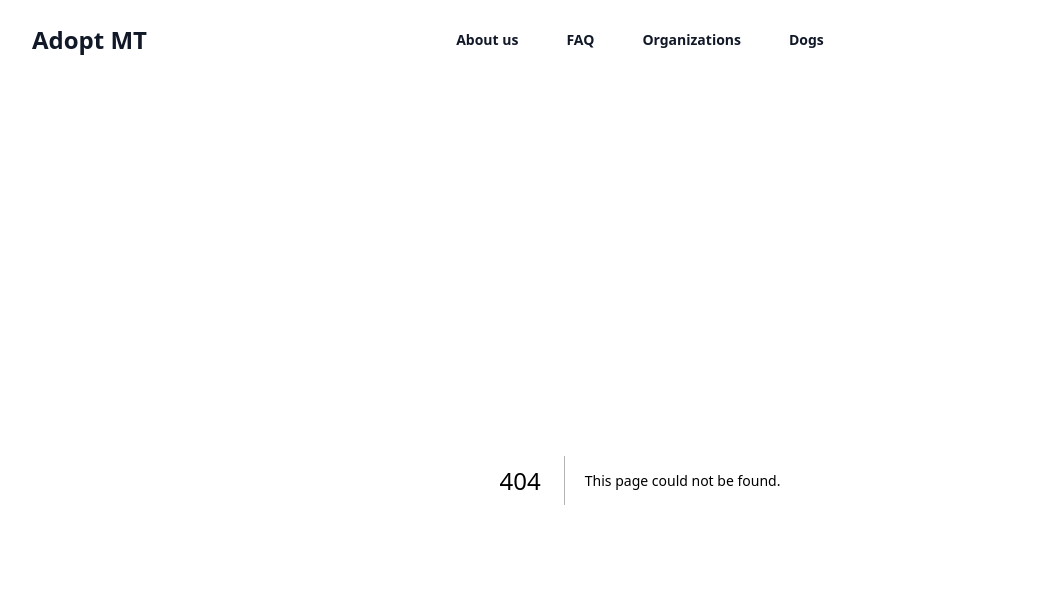
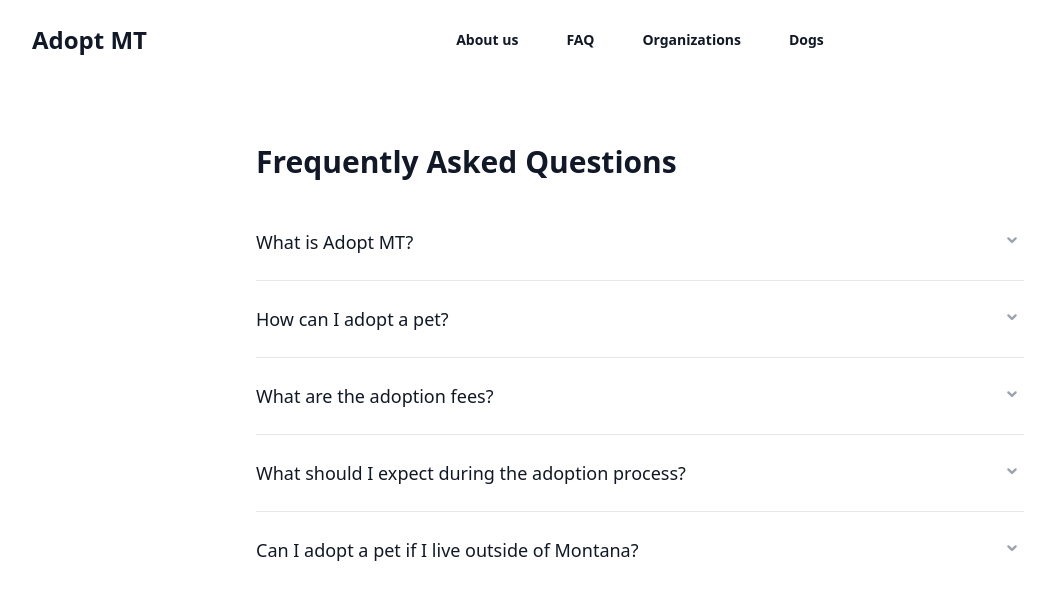
Before and after one commit to mematthew123/adopt-a-dog, a Next.js app: page /faq in a window 1280 px wide. Before the commit this address had no page. Shown: the top 600 px of the page, without its empty margins (0-1055 px from the left). Built offline with nearby package versions, Linux system fonts and the light colour scheme.

Commit message:
updated bg added faqs page

```diff
--- a/components/Header.tsx
+++ b/components/Header.tsx
@@ -5,7 +5,7 @@ import Link from 'next/link'
 
 const navigation = [
   { name: 'About us', href: '/about' },
-  { name: 'FAQ', href: '#' },
+  { name: 'FAQ', href: '/faq' },
   { name: 'Organizations', href: '/organizations' },
   { name: 'Dogs', href: '/dogs' },
 ]
--- a/components/Organizations.tsx
+++ b/components/Organizations.tsx
@@ -54,7 +54,7 @@ export default function Organizations({}: Props) {
   }
 
   return (
-    <div className="grid grid-cols-1 md:grid-cols-2 gap-6">
+    <div className="grid grid-cols-1 md:grid-cols-2 gap-6 bg-gray-50">
       {organizations.map((org) => (
         <div
           key={org.id}
--- /dev/null
+++ b/components/Question.tsx
@@ -0,0 +1,52 @@
+import React from "react";
+
+type QuestionProps = {
+  question: string;
+  answer: string;
+  isExpanded: boolean;
+  onQuestionClick: () => void;
+};
+
+const Question: React.FC<QuestionProps> = ({
+  question,
+  answer,
+  isExpanded,
+  onQuestionClick,
+}) => {
+  return (
+    <div className="pt-6">
+      <dt className="text-lg">
+        <button
+          className="text-left w-full flex justify-between items-start text-gray-400"
+          onClick={onQuestionClick}
+        >
+          <span className="font-medium text-gray-900">{question}</span>
+          <span className="ml-6 h-7 flex items-center">
+            <svg
+              className={`${
+                isExpanded ? "-rotate-180" : "rotate-0"
+              } w-6 h-6 transform`}
+              xmlns="http://www.w3.org/2000/svg"
+              viewBox="0 0 20 20"
+              fill="currentColor"
+              aria-hidden="true"
+            >
+              <path
+                fillRule="evenodd"
+                d="M6.293 6.293a1 1 0 011.414 0L10 8.586l2.293-2.293a1 1 0 011.414 1.414l-3 3a1 1 0 01-1.414 0l-3-3a1 1 0 010-1.414z"
+                clipRule="evenodd"
+              />
+            </svg>
+          </span>
+        </button>
+      </dt>
+      {isExpanded && (
+        <dd className="mt-2 pr-12">
+          <p className="text-base text-gray-500">{answer}</p>
+        </dd>
+      )}
+    </div>
+  );
+};
+
+export default Question;
--- a/pages/cats.tsx
+++ b/pages/cats.tsx
@@ -3,7 +3,7 @@ import Image from "next/image";
 
 const cats = () => {
   return (
-    <div className="bg-gray-100 min-h-screen">
+    <div className="bg-gray-50 min-h-screen">
       <h2 className=" py-2 font-bold underline-offest-1 text-3xl text-center ">
         Coming Soon, Cats!
       </h2>
--- /dev/null
+++ b/pages/faq.tsx
@@ -0,0 +1,70 @@
+import React, { useState } from "react";
+import Question from "../components/Question";
+
+const questions = [
+  {
+    id: 1,
+    question: "What is Adopt MT?",
+    answer:
+      "Adopt MT is a website that helps connect potential pet owners with animal shelters and rescues in Montana.",
+  },
+  {
+    id: 2,
+    question: "How can I adopt a pet?",
+    answer:
+      "To adopt a pet, simply browse our listings of available animals and contact the shelter or rescue organization to start the adoption process.",
+  },
+  {
+    id: 3,
+    question: "What are the adoption fees?",
+    answer:
+      "Adoption fees vary depending on the shelter or rescue organization, as well as the animal being adopted. Please contact the organization for more information.",
+  },
+  {
+    id: 4,
+    question: "What should I expect during the adoption process?",
+    answer:
+      "The adoption process typically involves filling out an application, meeting with the animal, and potentially undergoing a home check. The organization will be able to provide more specific information about their adoption process.",
+  },
+  {
+    id: 5,
+    question: "Can I adopt a pet if I live outside of Montana?",
+    answer:
+      "Adopt MT focuses on connecting potential pet owners with animal shelters and rescues in Montana, so we recommend searching for organizations in your local area.",
+  },
+];
+
+const FAQ = () => {
+  const [expandedQuestionIds, setExpandedQuestionIds] = useState([]);
+
+  const handleQuestionClick = (id) => {
+    if (expandedQuestionIds.includes(id)) {
+      setExpandedQuestionIds(expandedQuestionIds.filter((q) => q !== id));
+    } else {
+      setExpandedQuestionIds([...expandedQuestionIds, id]);
+    }
+  };
+
+  return (
+    <div className="max-w-7xl mx-auto py-16 px-4 sm:px-6 lg:px-8">
+      <div className="max-w-3xl mx-auto">
+        <h2 className="text-3xl font-extrabold text-gray-900">
+          Frequently Asked Questions
+        </h2>
+        <dl className="mt-6 space-y-6 divide-y divide-gray-200">
+          {questions.map((q) => (
+            <Question
+              key={q.id}
+              question={q.question}
+              answer={q.answer}
+              isExpanded={expandedQuestionIds.includes(q.id)}
+              onQuestionClick={() => handleQuestionClick(q.id)}
+            />
+          ))}
+        </dl>
+      </div>
+    </div>
+  );
+};
+
+export default FAQ;
--- a/pages/organizations.tsx
+++ b/pages/organizations.tsx
@@ -28,7 +28,7 @@ export default function Orgs() {
   }, []);
 
   return (
-<div className="bg-gray-100 px-4 py-8">
+<div className="px-4 py-8">
   <h1 className="text-3xl font-bold mb-4">Organizations</h1>
   <p className="text-lg mb-4">These guys are the best and deserve your support. Reach out to them today!</p>
   {token ? <Organizations/> : <p>Loading...</p>}
```
